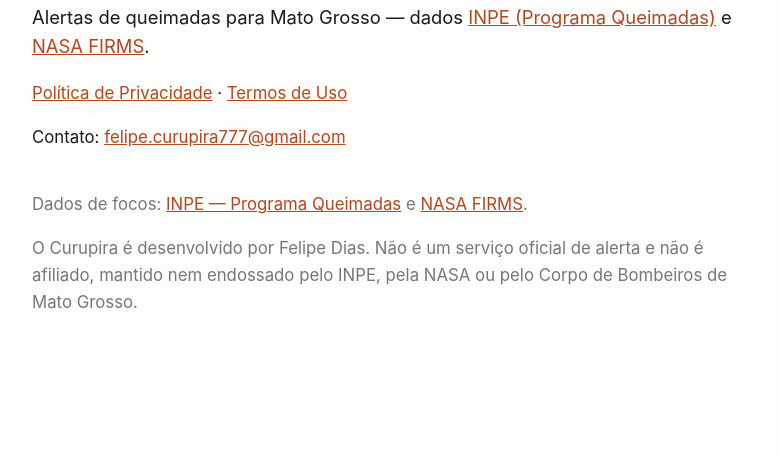
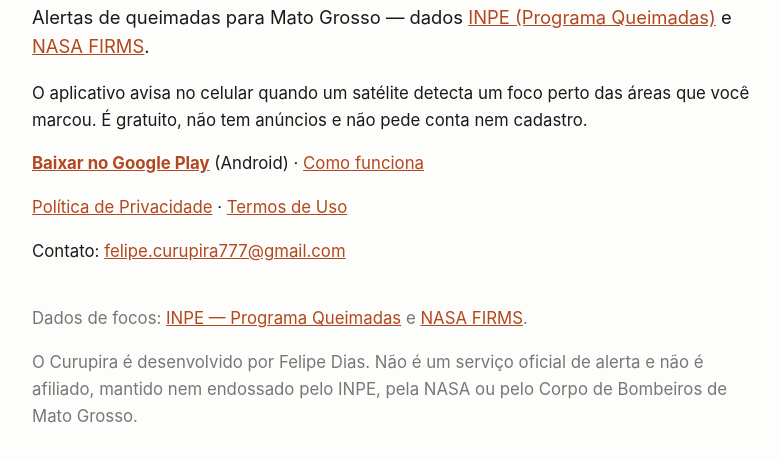
Before and after one commit to syst3mm/curupira-site, a plain HTML site: page index.html in a window 1280 px wide. Shown: the part 131-592 px from the top of the page, without its empty margins (248-1028 px from the left). Drawn offline with Linux system fonts and the light colour scheme.

Commit message:
site: download link, description and link preview on the landing page (sync from curupira #281)
This page is the developer website on the Play listing. It now says what the
app does, links the public Play listing and the "como funciona" page, and has
description and Open Graph tags (og.png is the listing's feature graphic).
privacidade.html and termos.html are unchanged.

Co-Authored-By: Claude Fable 5.2 <noreply@anthropic.com>

```diff
--- a/index.html
+++ b/index.html
@@ -3,7 +3,16 @@
 <head>
   <meta charset="UTF-8">
   <meta name="viewport" content="width=device-width, initial-scale=1">
-  <title>Curupira</title>
+  <title>Curupira — alertas de queimadas em Mato Grosso</title>
+  <meta name="description" content="Aplicativo gratuito que avisa quando um foco de queimada é detectado por satélite perto das suas áreas em Mato Grosso. Sem conta, sem cadastro, sem anúncios.">
+  <!-- This page is the "site do desenvolvedor" link on the Play listing. -->
+  <meta property="og:type" content="website">
+  <meta property="og:locale" content="pt_BR">
+  <meta property="og:title" content="Curupira — alertas de queimadas em Mato Grosso">
+  <meta property="og:description" content="Aplicativo gratuito que avisa quando um foco de queimada é detectado por satélite perto das suas áreas.">
+  <meta property="og:url" content="https://syst3mm.github.io/curupira-site/">
+  <meta property="og:image" content="https://syst3mm.github.io/curupira-site/og.png">
+  <meta name="twitter:card" content="summary_large_image">
   <style>
     :root { color-scheme: light; }
     body {
@@ -28,6 +37,14 @@
   <p class="tagline">Alertas de queimadas para Mato Grosso — dados
     <a href="https://terrabrasilis.dpi.inpe.br/queimadas/portal/">INPE (Programa Queimadas)</a> e
     <a href="https://firms.modaps.eosdis.nasa.gov/">NASA FIRMS</a>.</p>
+  <p>O aplicativo avisa no celular quando um satélite detecta um foco perto das
+    áreas que você marcou. É gratuito, não tem anúncios e não pede conta nem
+    cadastro.</p>
+  <p>
+    <strong><a href="https://play.google.com/store/apps/details?id=br.curupira.curupira&amp;referrer=utm_source%3Dcurupira-site%26utm_medium%3Dsite">Baixar no Google Play</a></strong>
+    (Android) &middot;
+    <a href="https://curupira-landing.vercel.app/">Como funciona</a>
+  </p>
   <p>
     <a href="privacidade.html">Política de Privacidade</a> &middot;
     <a href="termos.html">Termos de Uso</a>
```
Also changed, not shown: og.png (added).
